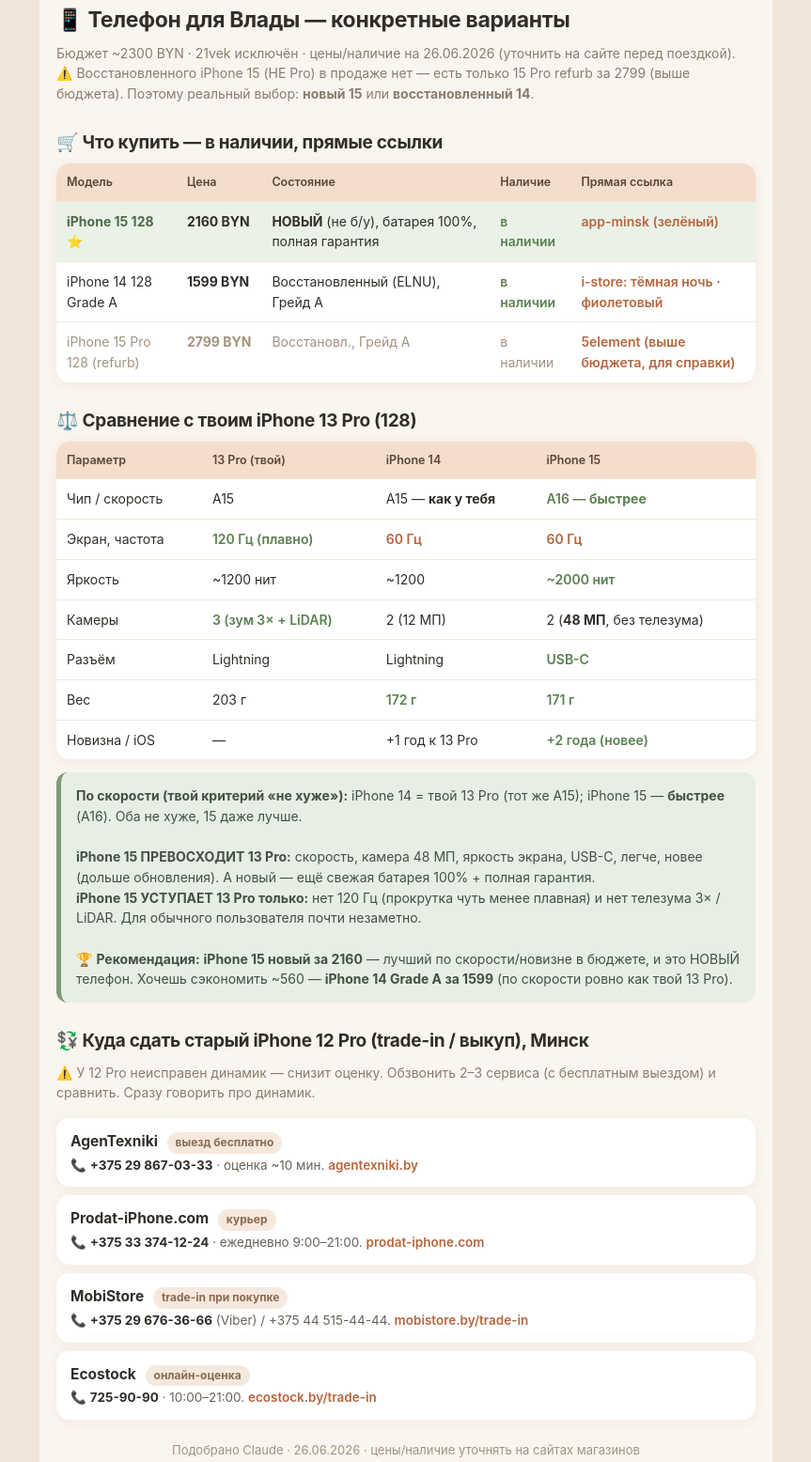
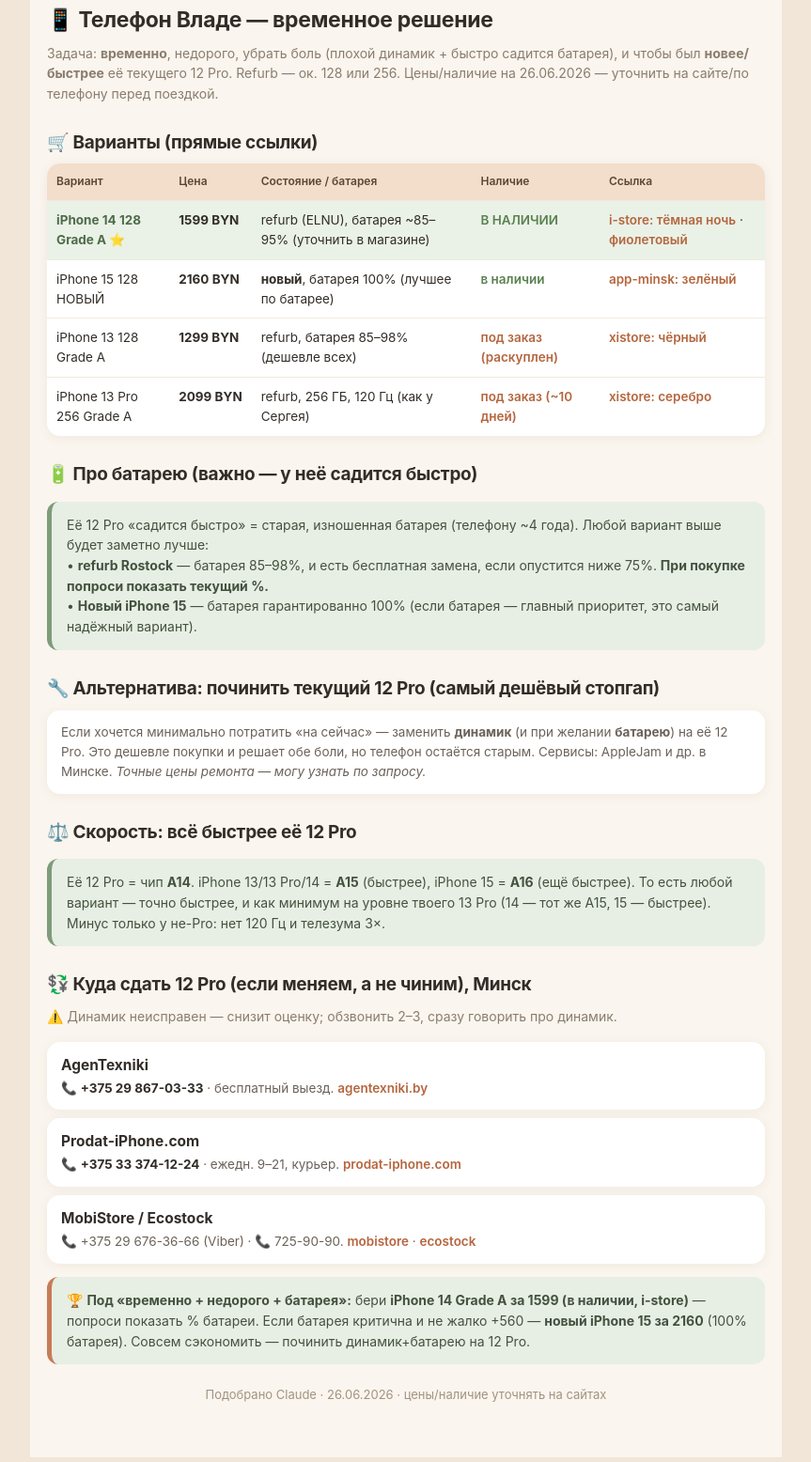
Before and after one commit to SergeiPolden/vlada-start, a plain HTML site: page vybor-telefona.html in a window 1280 px wide. Shown: the part 20-1576 px from the top of the page at 94% size, without its empty margins (208-1071 px from the left). Drawn offline with Linux system fonts and the light colour scheme.

Commit message:
Телефон: временное решение, критерий батареи, наличие; +вариант ремонта 12 Pro

```diff
--- a/vybor-telefona.html
+++ b/vybor-telefona.html
@@ -6,17 +6,17 @@
 <meta name="robots" content="noindex, nofollow">
 <meta name="theme-color" content="#f1e6d8">
 <base target="_blank">
-<title>Телефон для Влады — варианты (бюджет 2300)</title>
+<title>Телефон для Влады — временное решение</title>
 <style>
   *{box-sizing:border-box;margin:0;padding:0;-webkit-text-size-adjust:100%}
   body{font-family:-apple-system,BlinkMacSystemFont,"Segoe UI",Roboto,sans-serif;color:#322d28;background:#f1e6d8;line-height:1.55;font-size:16px}
-  .wrap{background:#faf5ee;max-width:780px;margin:0 auto;min-height:100vh;padding:24px 18px 56px}
+  .wrap{background:#faf5ee;max-width:800px;margin:0 auto;min-height:100vh;padding:24px 18px 56px}
   h1{font-size:23px;letter-spacing:-.3px}
   .sub{color:#8a7d6e;font-size:14px;margin:6px 0 16px}
   h2{font-size:19px;margin:26px 0 8px;letter-spacing:-.3px}
-  table{width:100%;border-collapse:collapse;background:#fff;border-radius:14px;overflow:hidden;box-shadow:0 2px 12px rgba(120,90,60,.08);font-size:14px;margin-top:6px}
-  th,td{padding:10px 11px;text-align:left;border-bottom:1px solid #f1e9dd;vertical-align:top}
-  th{background:#f3ddcb;color:#5b4634;font-weight:600;font-size:12.5px}
+  table{width:100%;border-collapse:collapse;background:#fff;border-radius:14px;overflow:hidden;box-shadow:0 2px 12px rgba(120,90,60,.08);font-size:13.5px;margin-top:6px}
+  th,td{padding:10px 10px;text-align:left;border-bottom:1px solid #f1e9dd;vertical-align:top}
+  th{background:#f3ddcb;color:#5b4634;font-weight:600;font-size:12px}
   tr:last-child td{border-bottom:none}
   .rec{background:#eaf2e7}
   .rec td:first-child{font-weight:700;color:#4f6b4a}
@@ -30,58 +30,61 @@
   .card .meta{font-size:13.5px;color:#6b6259}
   .phone{font-weight:700;color:#322d28}
   .note{background:#e7efe4;border-left:5px solid #7e9b7a;border-radius:12px;padding:14px 16px;margin-top:14px;font-size:14px;color:#44513f}
-  .tag{display:inline-block;background:#f5e9dd;color:#8a6b50;border-radius:20px;padding:2px 9px;font-size:12px;margin-left:6px}
   .foot{color:#a2937f;font-size:13px;margin-top:22px;text-align:center}
 </style>
 </head>
 <body>
 <div class="wrap">
-  <h1>📱 Телефон для Влады — конкретные варианты</h1>
-  <div class="sub">Бюджет ~2300 BYN · 21vek исключён · цены/наличие на 26.06.2026 (уточнить на сайте перед поездкой). ⚠️ Восстановленного iPhone 15 (НЕ Pro) в продаже нет — есть только 15 Pro refurb за 2799 (выше бюджета). Поэтому реальный выбор: <b>новый 15</b> или <b>восстановленный 14</b>.</div>
+  <h1>📱 Телефон Владе — временное решение</h1>
+  <div class="sub">Задача: <b>временно</b>, недорого, убрать боль (плохой динамик + быстро садится батарея), и чтобы был <b>новее/быстрее</b> её текущего 12 Pro. Refurb — ок. 128 или 256. Цены/наличие на 26.06.2026 — уточнить на сайте/по телефону перед поездкой.</div>
 
-  <h2>🛒 Что купить — в наличии, прямые ссылки</h2>
+  <h2>🛒 Варианты (прямые ссылки)</h2>
   <table>
-    <tr><th>Модель</th><th>Цена</th><th>Состояние</th><th>Наличие</th><th>Прямая ссылка</th></tr>
+    <tr><th>Вариант</th><th>Цена</th><th>Состояние / батарея</th><th>Наличие</th><th>Ссылка</th></tr>
     <tr class="rec">
-      <td>iPhone 15 128 ⭐</td><td class="price">2160 BYN</td><td><b>НОВЫЙ</b> (не б/у), батарея 100%, полная гарантия</td><td class="ok">в наличии</td>
-      <td><a href="https://app-minsk.by/devices/smartfony/iphone/iphone-15/iphone-15-128gb-zelenyj">app-minsk (зелёный)</a></td>
-    </tr>
-    <tr>
-      <td>iPhone 14 128 Grade A</td><td class="price">1599 BYN</td><td>Восстановленный (ELNU), Грейд A</td><td class="ok">в наличии</td>
+      <td>iPhone 14 128 Grade A ⭐</td><td class="price">1599 BYN</td><td>refurb (ELNU), батарея ~85–95% (уточнить в магазине)</td><td class="ok">В НАЛИЧИИ</td>
       <td><a href="https://i-store.by/catalog/iphone/vosstanovlenye-iphone/iphone-14-128gb-vosstanovlennyy-by-elnu--greyd-a-temnaya-noch/">i-store: тёмная ночь</a> · <a href="https://i-store.by/catalog/iphone/vosstanovlenye-iphone/iphone-14-128gb-vosstanovlennyy-by-elnu-greyd-a-fioletovyy/">фиолетовый</a></td>
     </tr>
     <tr>
-      <td style="color:#a2937f">iPhone 15 Pro 128 (refurb)</td><td class="price" style="color:#a2937f">2799 BYN</td><td style="color:#a2937f">Восстановл., Грейд A</td><td style="color:#a2937f">в наличии</td>
-      <td><a href="https://5element.by/products/eln3102a0339-iphone-15-pro-128gb-vosstanovlennyy-elnu-greyd-a-belyy-titan">5element (выше бюджета, для справки)</a></td>
+      <td>iPhone 15 128 НОВЫЙ</td><td class="price">2160 BYN</td><td><b>новый</b>, батарея 100% (лучшее по батарее)</td><td class="ok">в наличии</td>
+      <td><a href="https://app-minsk.by/devices/smartfony/iphone/iphone-15/iphone-15-128gb-zelenyj">app-minsk: зелёный</a></td>
+    </tr>
+    <tr>
+      <td>iPhone 13 128 Grade A</td><td class="price">1299 BYN</td><td>refurb, батарея 85–98% (дешевле всех)</td><td class="warn">под заказ (раскуплен)</td>
+      <td><a href="https://xistore.by/catalog/apple/smartfon_apple_iphone_13_128gb_sim_esim_vosstanovlennyy_rostock_greyd_a_chernyy/">xistore: чёрный</a></td>
+    </tr>
+    <tr>
+      <td>iPhone 13 Pro 256 Grade A</td><td class="price">2099 BYN</td><td>refurb, 256 ГБ, 120 Гц (как у Сергея)</td><td class="warn">под заказ (~10 дней)</td>
+      <td><a href="https://xistore.by/catalog/apple/smartfon_apple_iphone_13_pro_256gb_sim_esim_vosstanovlennyy_rostock_greyd_a_serebristyy/">xistore: серебро</a></td>
     </tr>
   </table>
 
-  <h2>⚖️ Сравнение с твоим iPhone 13 Pro (128)</h2>
-  <table>
-    <tr><th>Параметр</th><th>13 Pro (твой)</th><th>iPhone 14</th><th>iPhone 15</th></tr>
-    <tr><td>Чип / скорость</td><td>A15</td><td>A15 — <b>как у тебя</b></td><td class="ok">A16 — <b>быстрее</b></td></tr>
-    <tr><td>Экран, частота</td><td class="ok">120 Гц (плавно)</td><td class="warn">60 Гц</td><td class="warn">60 Гц</td></tr>
-    <tr><td>Яркость</td><td>~1200 нит</td><td>~1200</td><td class="ok">~2000 нит</td></tr>
-    <tr><td>Камеры</td><td class="ok">3 (зум 3× + LiDAR)</td><td>2 (12 МП)</td><td>2 (<b>48 МП</b>, без телезума)</td></tr>
-    <tr><td>Разъём</td><td>Lightning</td><td>Lightning</td><td class="ok">USB-C</td></tr>
-    <tr><td>Вес</td><td>203 г</td><td class="ok">172 г</td><td class="ok">171 г</td></tr>
-    <tr><td>Новизна / iOS</td><td>—</td><td>+1 год к 13 Pro</td><td class="ok">+2 года (новее)</td></tr>
-  </table>
+  <h2>🔋 Про батарею (важно — у неё садится быстро)</h2>
   <div class="note">
-    <b>По скорости (твой критерий «не хуже»):</b> iPhone 14 = твой 13 Pro (тот же A15); iPhone 15 — <b>быстрее</b> (A16). Оба не хуже, 15 даже лучше.<br><br>
-    <b>iPhone 15 ПРЕВОСХОДИТ 13 Pro:</b> скорость, камера 48 МП, яркость экрана, USB-C, легче, новее (дольше обновления). А новый — ещё свежая батарея 100% + полная гарантия.<br>
-    <b>iPhone 15 УСТУПАЕТ 13 Pro только:</b> нет 120 Гц (прокрутка чуть менее плавная) и нет телезума 3× / LiDAR. Для обычного пользователя почти незаметно.<br><br>
-    🏆 <b>Рекомендация:</b> <b>iPhone 15 новый за 2160</b> — лучший по скорости/новизне в бюджете, и это НОВЫЙ телефон. Хочешь сэкономить ~560 — <b>iPhone 14 Grade A за 1599</b> (по скорости ровно как твой 13 Pro).
+    Её 12 Pro «садится быстро» = старая, изношенная батарея (телефону ~4 года). Любой вариант выше будет заметно лучше:<br>
+    • <b>refurb Rostock</b> — батарея 85–98%, и есть бесплатная замена, если опустится ниже 75%. <b>При покупке попроси показать текущий %.</b><br>
+    • <b>Новый iPhone 15</b> — батарея гарантированно 100% (если батарея — главный приоритет, это самый надёжный вариант).
   </div>
 
-  <h2>💱 Куда сдать старый iPhone 12 Pro (trade-in / выкуп), Минск</h2>
-  <div class="sub" style="margin-top:0">⚠️ У 12 Pro неисправен динамик — снизит оценку. Обзвонить 2–3 сервиса (с бесплатным выездом) и сравнить. Сразу говорить про динамик.</div>
-  <div class="card"><h3>AgenTexniki <span class="tag">выезд бесплатно</span></h3><div class="meta">📞 <span class="phone">+375 29 867-03-33</span> · оценка ~10 мин. <a href="https://agentexniki.by/prodat-iphone-12-pro/">agentexniki.by</a></div></div>
-  <div class="card"><h3>Prodat-iPhone.com <span class="tag">курьер</span></h3><div class="meta">📞 <span class="phone">+375 33 374-12-24</span> · ежедневно 9:00–21:00. <a href="https://prodat-iphone.com/">prodat-iphone.com</a></div></div>
-  <div class="card"><h3>MobiStore <span class="tag">trade-in при покупке</span></h3><div class="meta">📞 <span class="phone">+375 29 676-36-66</span> (Viber) / +375 44 515-44-44. <a href="https://mobistore.by/trade-in">mobistore.by/trade-in</a></div></div>
-  <div class="card"><h3>Ecostock <span class="tag">онлайн-оценка</span></h3><div class="meta">📞 <span class="phone">725-90-90</span> · 10:00–21:00. <a href="https://ecostock.by/trade-in/">ecostock.by/trade-in</a></div></div>
+  <h2>🔧 Альтернатива: починить текущий 12 Pro (самый дешёвый стопгап)</h2>
+  <div class="card"><div class="meta">Если хочется минимально потратить «на сейчас» — заменить <b>динамик</b> (и при желании <b>батарею</b>) на её 12 Pro. Это дешевле покупки и решает обе боли, но телефон остаётся старым. Сервисы: AppleJam и др. в Минске. <i>Точные цены ремонта — могу узнать по запросу.</i></div></div>
 
-  <div class="foot">Подобрано Claude · 26.06.2026 · цены/наличие уточнять на сайтах магазинов</div>
+  <h2>⚖️ Скорость: всё быстрее её 12 Pro</h2>
+  <div class="note">
+    Её 12 Pro = чип <b>A14</b>. iPhone 13/13 Pro/14 = <b>A15</b> (быстрее), iPhone 15 = <b>A16</b> (ещё быстрее). То есть любой вариант — точно быстрее, и как минимум на уровне твоего 13 Pro (14 — тот же A15, 15 — быстрее). Минус только у не-Pro: нет 120 Гц и телезума 3×.
+  </div>
+
+  <h2>💱 Куда сдать 12 Pro (если меняем, а не чиним), Минск</h2>
+  <div class="sub" style="margin-top:0">⚠️ Динамик неисправен — снизит оценку; обзвонить 2–3, сразу говорить про динамик.</div>
+  <div class="card"><h3>AgenTexniki</h3><div class="meta">📞 <span class="phone">+375 29 867-03-33</span> · бесплатный выезд. <a href="https://agentexniki.by/prodat-iphone-12-pro/">agentexniki.by</a></div></div>
+  <div class="card"><h3>Prodat-iPhone.com</h3><div class="meta">📞 <span class="phone">+375 33 374-12-24</span> · ежедн. 9–21, курьер. <a href="https://prodat-iphone.com/">prodat-iphone.com</a></div></div>
+  <div class="card"><h3>MobiStore / Ecostock</h3><div class="meta">📞 +375 29 676-36-66 (Viber) · 📞 725-90-90. <a href="https://mobistore.by/trade-in">mobistore</a> · <a href="https://ecostock.by/trade-in/">ecostock</a></div></div>
+
+  <div class="note" style="border-color:#c77b57">
+    🏆 <b>Под «временно + недорого + батарея»:</b> бери <b>iPhone 14 Grade A за 1599 (в наличии, i-store)</b> — попроси показать % батареи. Если батарея критична и не жалко +560 — <b>новый iPhone 15 за 2160</b> (100% батарея). Совсем сэкономить — починить динамик+батарею на 12 Pro.
+  </div>
+
+  <div class="foot">Подобрано Claude · 26.06.2026 · цены/наличие уточнять на сайтах</div>
 </div>
 </body>
 </html>
```
